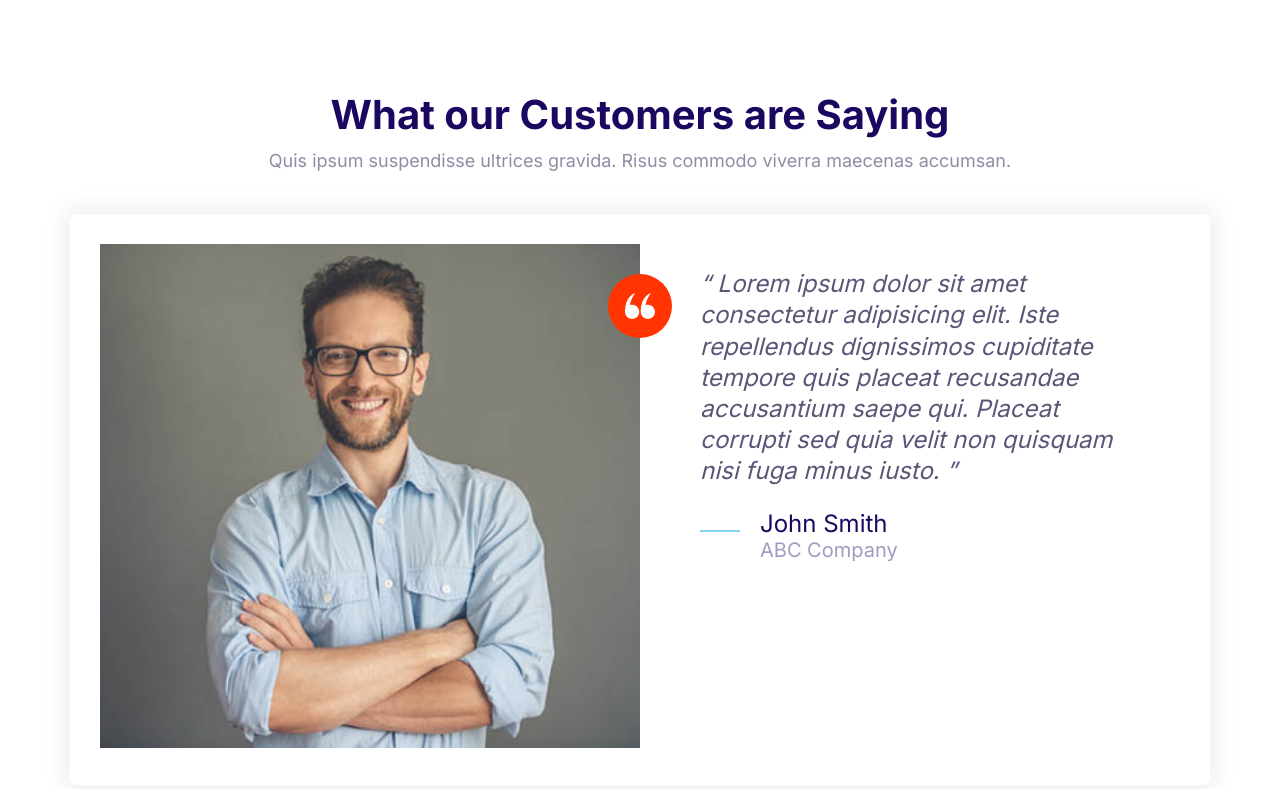
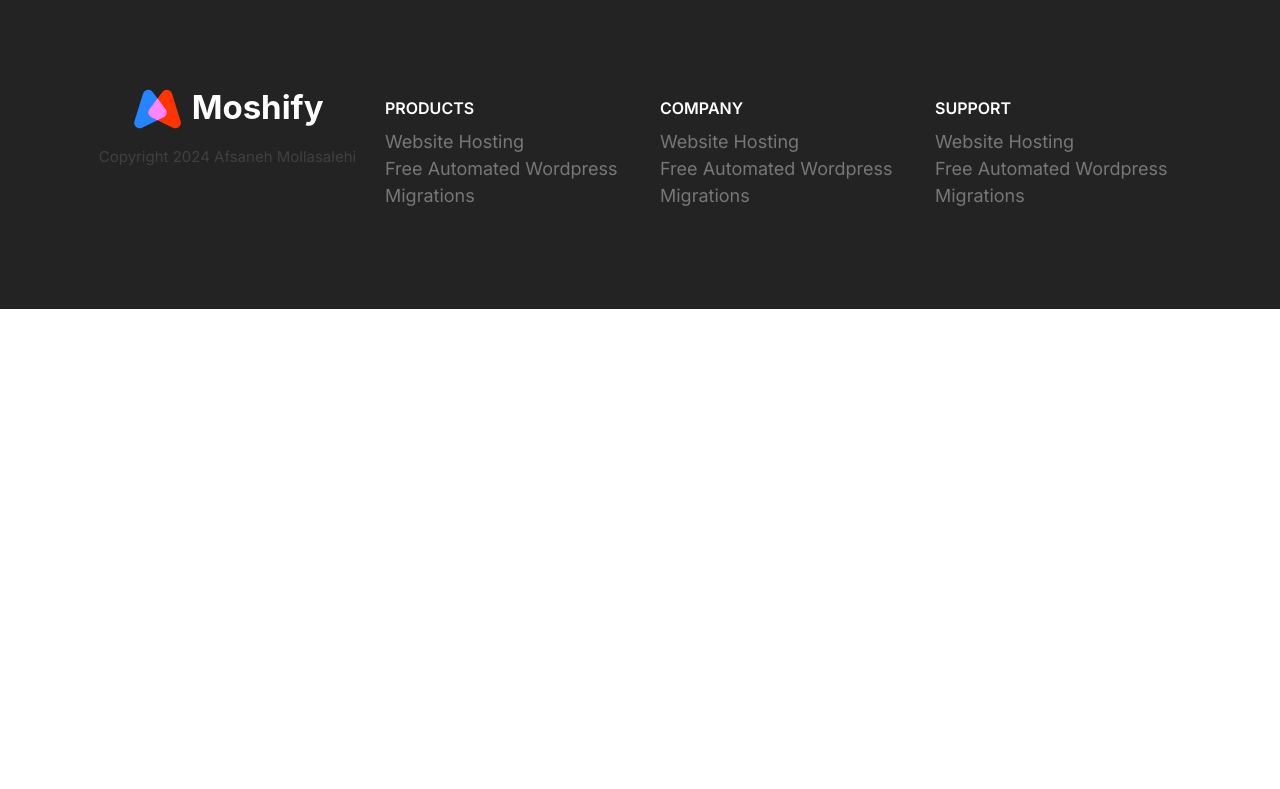
Before and after one commit to afiSali/moshify, a plain HTML site: page index.html in a window 1280 px wide. Drawn offline with Linux system fonts and the light colour scheme.

Commit message:
Build footer component.

```diff
--- a/css/styles.css
+++ b/css/styles.css
@@ -743,3 +743,68 @@
         max-width: 700px;
     }
 }
+
+/* Footer */
+.footer{
+    background: #232323;
+}
+.footer a{
+    color: #777;
+    transition: color .3;
+}
+.footer a:hover{
+    color: #fff;
+}
+.footer__section{
+    padding: 2rem;
+    border-bottom: 1px solid #393939;
+}
+.footer__section .list{
+    margin: 0;
+}
+.footer__heading{
+    text-transform: uppercase;
+    font-weight: 600;
+}
+.footer__brand{
+    margin-top: 5rem;
+    text-align: center;
+}
+.footer__brand img{
+    /* TODO: Consider refactoring this and
+    applying it to all images */
+
+    width: 100%;
+    max-width: 230px;
+}
+.footer__copyright{
+    font-size: 2.1rem;
+    columns: #fff;
+    opacity: .3;
+}
+
+@media screen and (min-width: 768px) {
+    .footer__section{
+     grid-template-columns: repeat(auto-fit,minmax(10rem,1fr));
+    }
+    .footer .collapsible__chevron{
+        display: none;
+    }
+    .footer .collapsible__content{
+        opacity: 1;
+        max-height: 100%;
+    }
+    .footer__brand{
+        order: -1;
+        margin-top: 0;
+    }
+    .footer__copyright{
+        font-size: 1.5rem
+    }
+    .footer__section{
+        border: 0;
+    }
+    .footer__heading{
+        font-size: 1.6rem;
+    }
+}
--- a/index.html
+++ b/index.html
@@ -14,53 +14,63 @@
     <link rel="stylesheet" href="css/styles.css" />
   </head>
   <body>
-    <section class="block">
-      <header class="block__header">
-        <h2>What our Customers are Saying</h2>
-        <p>
-          Quis ipsum suspendisse ultrices gravida. Risus commodo viverra
-          maecenas accumsan.
-        </p>
-      </header>
-      <div class="container">
-        <div class="card testimonial">
-          <div class="grid grid--1x2">
-            <div class="testimonial__image">
-              <img
-                src="images/testimonial.jpg"
-                alt=" A happy, smiling customer"
-              />
-              <span class="icon-container icon-container--accent">
-                <svg class="icon icon--white icon--small">
-                  <use xlink:href="images/sprite.svg#quotes"></use>
-                </svg>
-              </span>
-            </div>
-            <blockquote class="quote">
-              <p class="quote__text">
-                Lorem ipsum dolor sit amet consectetur adipisicing elit. Iste
-                repellendus dignissimos cupiditate tempore quis placeat
-                recusandae accusantium saepe qui. Placeat corrupti sed quia
-                velit non quisquam nisi fuga minus iusto.
-              </p>
-              <footer>
-                <div class="media">
-                  <div class="media__image">
-                    <svg class="icon icon--primary quote__line">
-                      <use xlink:href="images/sprite.svg#line"></use>
-                    </svg>
-                  </div>
-                  <div class="media__body">
-                    <h3 class="media__title quote__author">John Smith</h3>
-                    <p class="quote__organization">ABC Company</p>
-                  </div>
-                </div>
-              </footer>
-            </blockquote>
+    <footer class="block block--dark footer">
+      <div class="container grid footer__section">
+        <section class="collapsible collapsible--expanded footer__section">
+          <header class="collapsible__header">
+            <h2 class="collapsible__heading footer__heading">PRODUCTS</h2>
+
+            <svg class="icon collapsible__chevron">
+              <use xlink:href="images/sprite.svg#chevron"></use>
+            </svg>
+          </header>
+          <div class="collapsible__content">
+            <ul class="list">
+              <li><a href="#">Website Hosting</a></li>
+              <li><a href="#">Free Automated Wordpress</a></li>
+              <li><a href="#">Migrations</a></li>
+            </ul>
           </div>
-        </div>
+        </section>
+        <section class="collapsible footer__section">
+          <header class="collapsible__header">
+            <h2 class="collapsible__heading footer__heading">COMPANY</h2>
+
+            <svg class="icon collapsible__chevron">
+              <use xlink:href="images/sprite.svg#chevron"></use>
+            </svg>
+          </header>
+          <div class="collapsible__content">
+            <ul class="list">
+              <li><a href="#">Website Hosting</a></li>
+              <li><a href="#">Free Automated Wordpress</a></li>
+              <li><a href="#">Migrations</a></li>
+            </ul>
+          </div>
+        </section>
+        <section class="collapsible footer__section">
+          <header class="collapsible__header">
+            <h2 class="collapsible__heading footer__heading">SUPPORT</h2>
+
+            <svg class="icon collapsible__chevron">
+              <use xlink:href="images/sprite.svg#chevron"></use>
+            </svg>
+          </header>
+          <div class="collapsible__content">
+            <ul class="list">
+              <li><a href="#">Website Hosting</a></li>
+              <li><a href="#">Free Automated Wordpress</a></li>
+              <li><a href="#">Migrations</a></li>
+            </ul>
+          </div>
+        </section>
+
+        <section class="footer__brand">
+          <img src="images/logo.svg" alt="" />
+          <p class="footer__copyright">Copyright 2024 Afsaneh Mollasalehi</p>
+        </section>
       </div>
-    </section>
+    </footer>
     <script src="js/main.js"></script>
   </body>
 </html>
```
Also changed, not shown: components/footer.html (added, +57 -0 lines).
